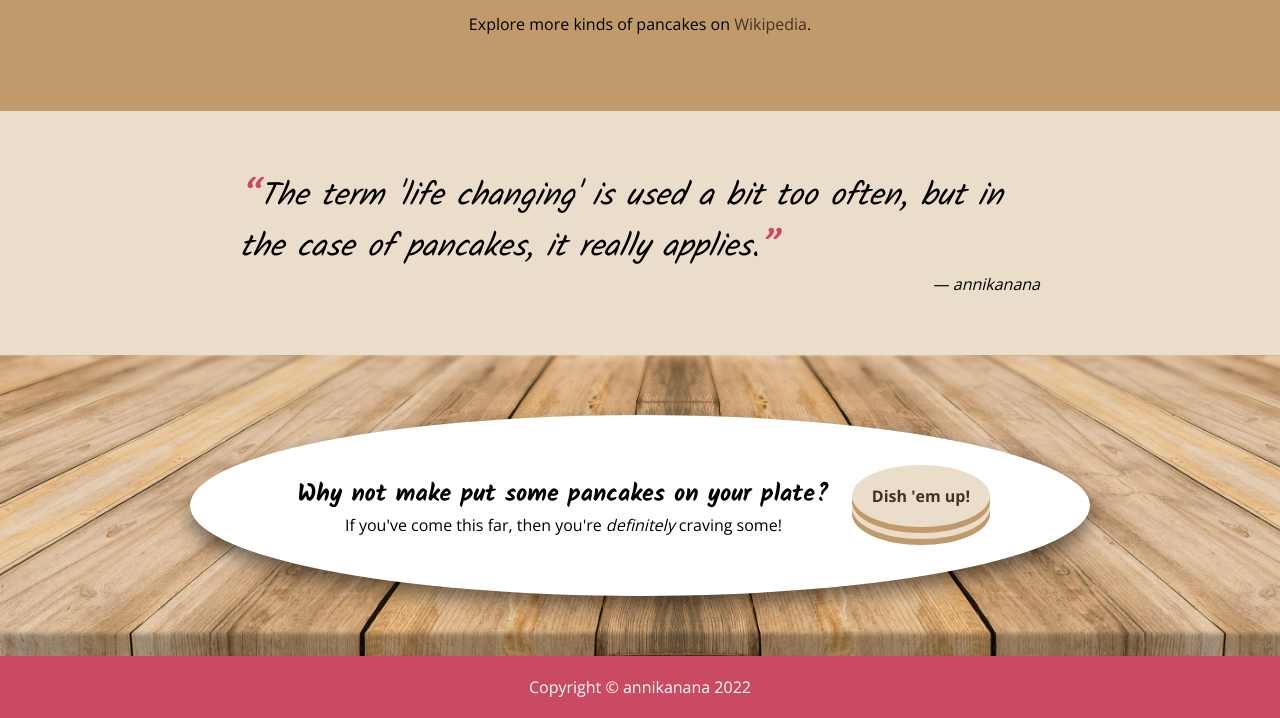
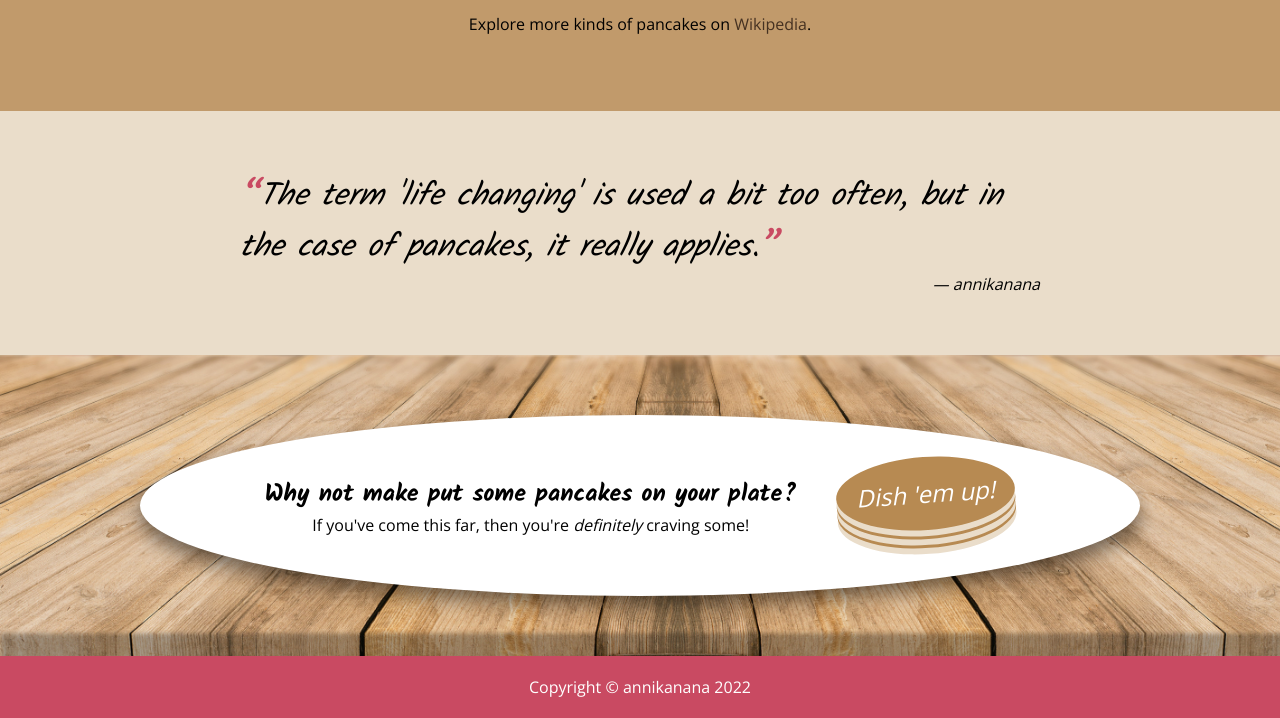
Before and after one commit to annikanana/flexbox-lp, a plain HTML site: page index.html in a window 1280 px wide. Shown: the part 1252-1970 px from the top of the page. Drawn offline with nearby package versions, Linux system fonts and the light colour scheme.

Commit message:
Update banner

```diff
--- a/style.css
+++ b/style.css
@@ -174,15 +174,15 @@ nav ul li a:hover {
     display: flex;
     align-items: center;
     background: white;
-    width: 700px;
+    width: 800px;
     padding: 60px 100px;
     column-gap: 15px;
     border-radius: 50%;
     box-shadow: 0px 10px 20px rgba(0,0,0,0.5);
+    justify-content: space-evenly;
 }
 
 #recipe .banner .banner-text {
-    flex: 1;
     text-align: center;
 }
 
@@ -192,15 +192,25 @@ nav ul li a:hover {
 
 #recipe .banner a {
     display: block;
-    background: #EADDCA;
+    background: #B78A52;
     padding: 20px;
     border-radius: 50%;
     box-shadow:
-    0 6px #C19A6B,
-    0 12px #EADDCA,
-    0 18px #C19A6B;
-    margin-top: -18px;
-    font-weight: 700;
+    0 6px #EADDCA,
+    0 9px #B78A52,
+    0 15px #EADDCA,
+    0 18px #B78A52,
+    0 24px #EADDCA;
+    margin-top: -24px;
+    color: #FFFFFF;
+    font-size: 1.5rem;
+    font-style: italic;
+    transform: rotate(356deg);
+}
+
+#recipe .banner a:hover {
+    transform: rotate(4deg);
+    text-decoration: none;
 }
 
 footer {
```
